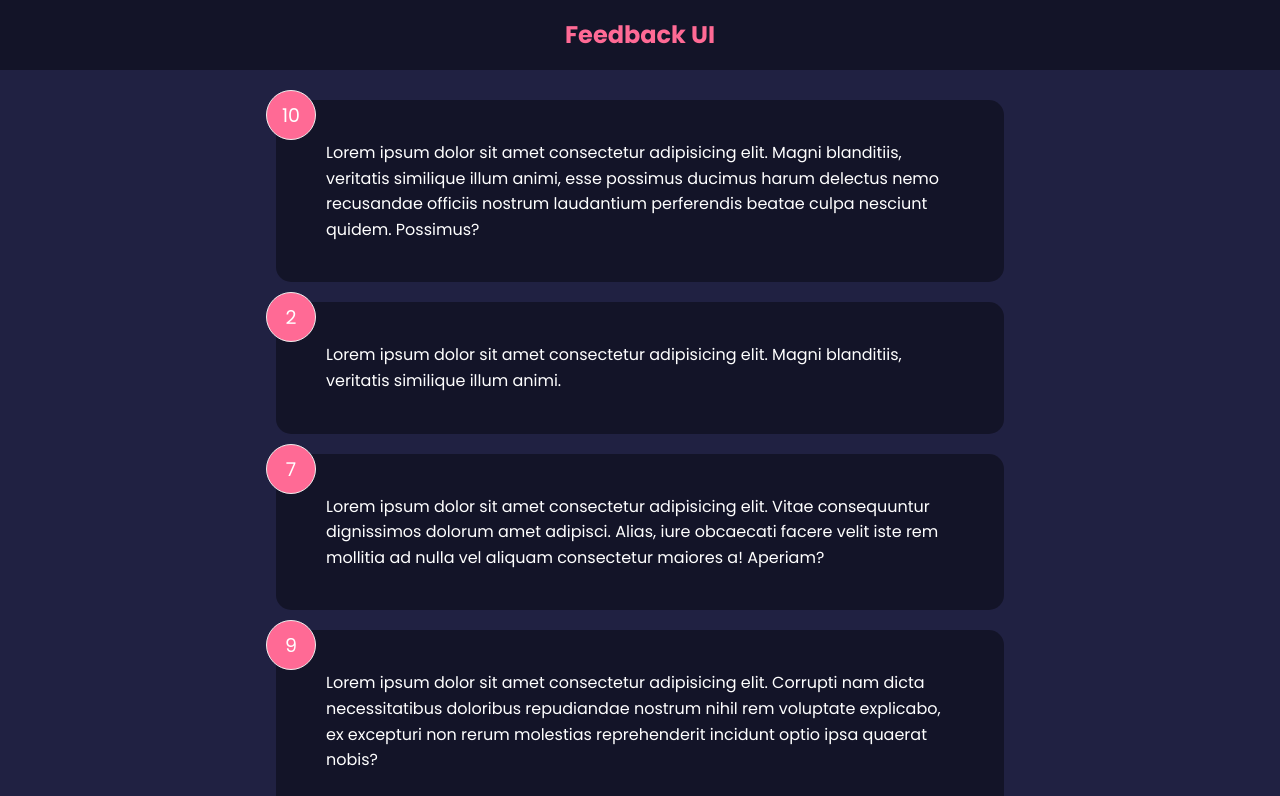
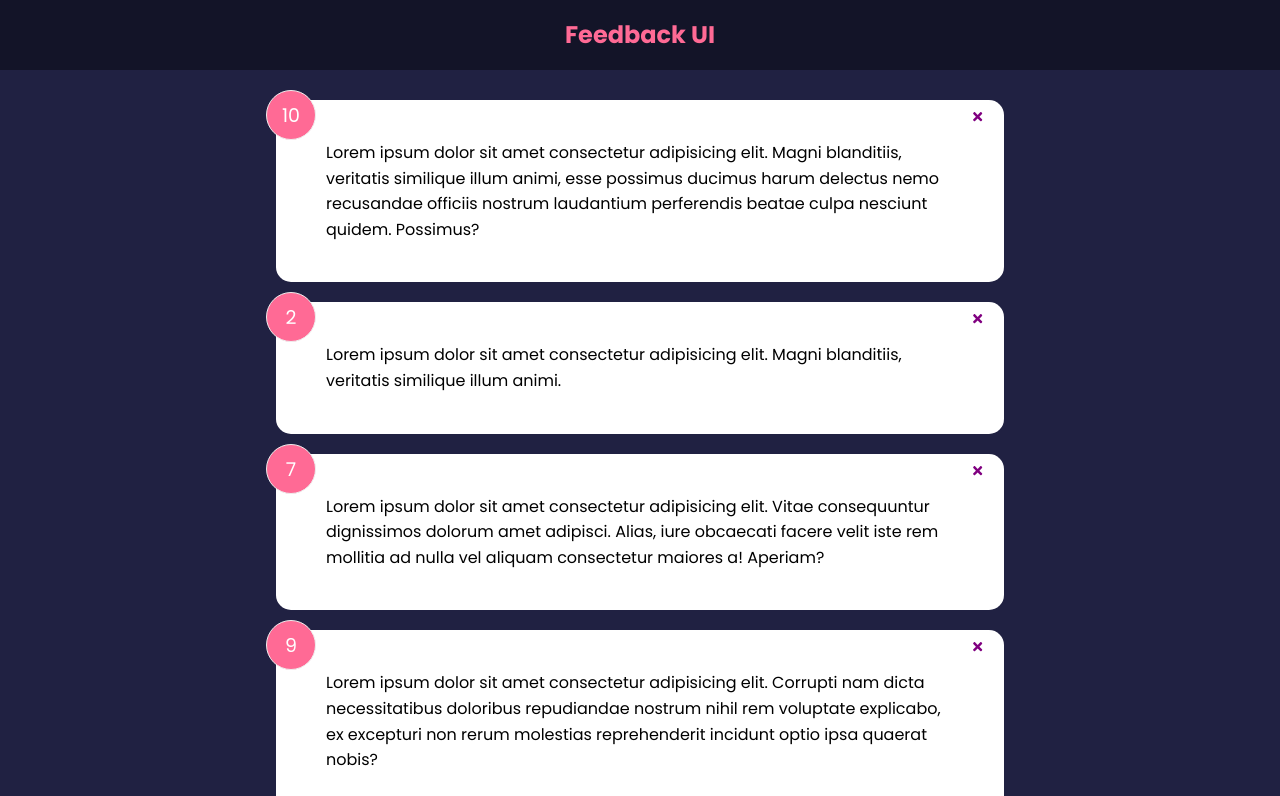
Before and after one commit to BrandynCoverdill/Feedback-app, a React (Create React App) app: page / in a window 1280 px wide. Shown: the top 796 px of the page. Built offline with nearby package versions, Linux system fonts and the light colour scheme.

Commit message:
Work from lesson 3.6

```diff
--- a/package.json
+++ b/package.json
@@ -8,8 +8,12 @@
 		"@testing-library/user-event": "^13.5.0",
 		"react": "^18.2.0",
 		"react-dom": "^18.2.0",
+		"react-icons": "^4.11.0",
+		"web-vitals": "^2.1.4"
+	},
+	"devDependencies": {
 		"react-scripts": "5.0.1",
-    "web-vitals": "^2.1.4"
+		"@babel/plugin-proposal-private-property-in-object": ""
 	},
 	"scripts": {
 		"start": "react-scripts start",
--- a/src/App.js
+++ b/src/App.js
@@ -6,11 +6,18 @@ import FeedbackList from './components/FeedbackList';
 export default function App() {
 	const [feedback, setFeedback] = useState(feedbackData);
 
+	function deleteFeedback(id) {
+		if (window.confirm('Are you sure you want to delete?')) {
+			setFeedback(feedbackData.filter((f) => id !== f.id));
+			console.log(`Deleted feedback id: ${id}`);
+		}
+	}
+
 	return (
 		<>
 			<Header />
 			<div className='container'>
-				<FeedbackList feedback={feedback} />
+				<FeedbackList feedback={feedback} handleDelete={deleteFeedback} />
 			</div>
 		</>
 	);
--- a/src/components/FeedbackItem.jsx
+++ b/src/components/FeedbackItem.jsx
@@ -1,16 +1,19 @@
 import PropTypes from 'prop-types';
-
+import { FaTimes } from 'react-icons/fa';
 import Card from './shared/Card';
 
-export default function FeedbackItem({ feedback }) {
+export default function FeedbackItem({ feedback, handleDelete }) {
 	return (
 		<Card>
 			<div className='num-display'>{feedback.rating}</div>
+			<button className='close' onClick={() => handleDelete(feedback.id)}>
+				<FaTimes color='purple' />
+			</button>
 			<div className='text-display'>{feedback.text}</div>
 		</Card>
 	);
 }
 
 FeedbackItem.propTypes = {
-	item: PropTypes.object.isRequired,
+	feedback: PropTypes.object.isRequired,
 };
--- a/src/components/FeedbackList.jsx
+++ b/src/components/FeedbackList.jsx
@@ -1,14 +1,13 @@
 import FeedbackItem from './FeedbackItem';
 import PropTypes from 'prop-types';
-
-export default function FeedbackList({ feedback }) {
+export default function FeedbackList({ feedback, handleDelete }) {
 	if (!feedback || feedback.length === 0) {
 		return <h2>No feedback was given yet.</h2>;
 	} else {
 		return (
 			<div className='feedback-list'>
 				{feedback.map((f) => (
-					<FeedbackItem key={f.id} feedback={f} />
+					<FeedbackItem key={f.id} feedback={f} handleDelete={handleDelete} />
 				))}
 			</div>
 		);
--- a/src/components/shared/Card.jsx
+++ b/src/components/shared/Card.jsx
@@ -17,7 +17,7 @@ export default function Card({ children, reverse }) {
 }
 
 Card.defaultProps = {
-	reverse: true,
+	reverse: false,
 };
 
 Card.propTypes = {
```
Also changed, not shown: 1 other file (tests, documents, lock files or other folders). Lines whose indentation alone changed are shown as unchanged.
